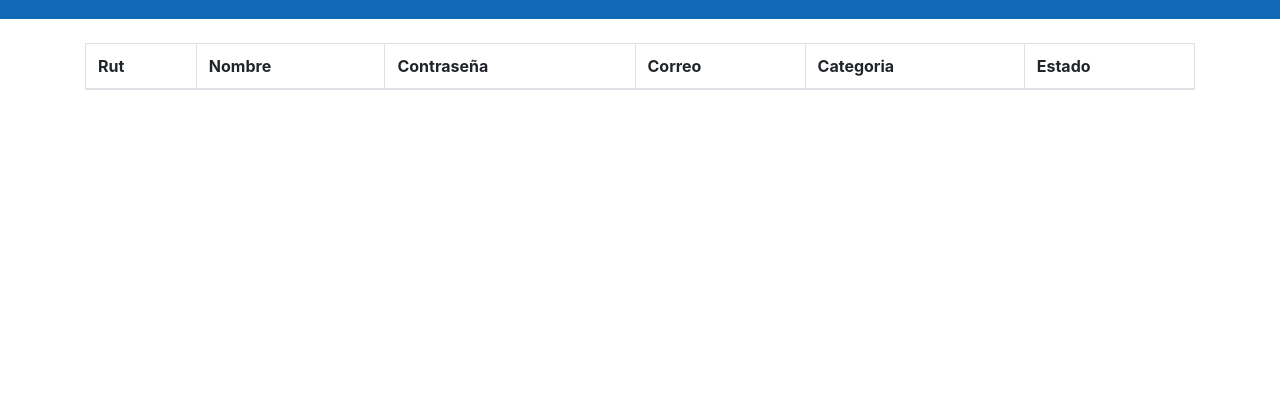
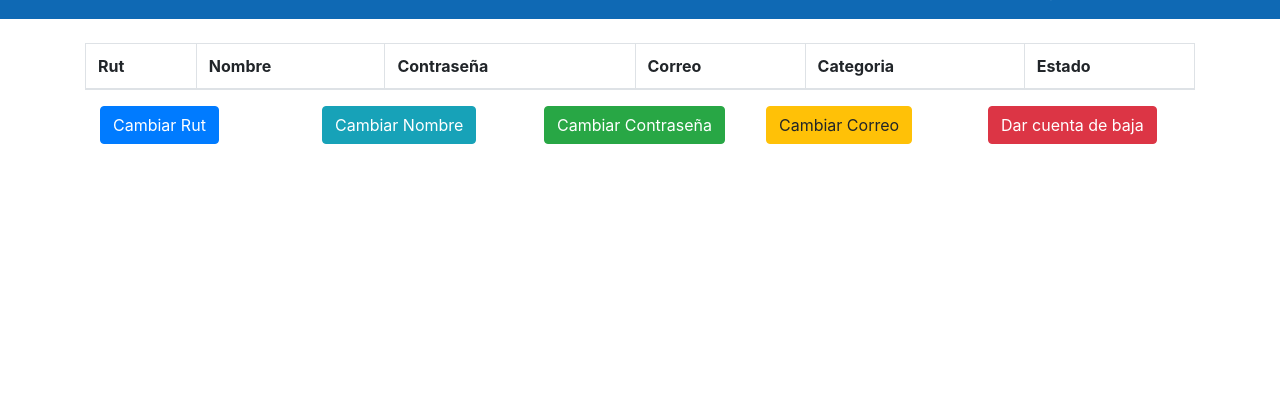
Before and after one commit to maxquevedo/examen_dai, a PHP site: page /php/Views/misDatos.php in a window 1280 px wide. Shown: the part 237-641 px from the top of the page. Run offline with PHP 8.4, Linux system fonts and the light colour scheme; the visitor is signed in with stand-in values (Sample User, id 1); data comes from the database, SQL or seed files in the repository; lists and menus that the app fills with data are empty.

Commit message:
Mis Datos

```diff
--- a/Views/misDatos.php
+++ b/Views/misDatos.php
@@ -34,4 +34,38 @@
 	}
 	echo "</tbody>";
 	echo "</table>";
+	echo "<div class='container'><div class='row'><div class='col'>";
+	echo "<button id='rut' class='btn btn-primary'>Cambiar Rut</button>";
+	echo "</div><div class='col'>";
+	echo "<button id='nombre'class='btn btn-info'>Cambiar Nombre</button>";
+	echo "</div><div class='col'>";
+	echo "<button id='contraseña'class='btn btn-success'>Cambiar Contraseña</button>";
+	echo "</div><div class='col'>";
+	echo "<button id='correo'class='btn btn-warning'>Cambiar Correo</button>";
+	echo "</div><div class='col'>";
+	echo "<button id='bajar'class='btn btn-danger'>Dar cuenta de baja</button>";
+	echo "</div></div>";
+	echo "<script>
+			$('#rut').click(function(){
+				var nuevo = prompt('Ingrese su nuevo rut');
+			})
+			$('#nombre').click(function(){
+				var nuevo = prompt('Ingrese su nuevo nombre');
+			})
+			$('#contraseña').click(function(){
+				var nuevo = prompt('Ingrese su nueva contraseña');
+			})
+			$('#correo').click(function(){
+				var nuevo = prompt('Ingrese su nuevo correo');
+			})
+			$('#bajar').click(function(){
+				var confirma = confirm('¿Seguro que desea dar de baja su cuenta?');
+				if (confirma)
+					alert('Ok');
+
+			})
+
+
+
+		 </script>";
 ?>
```
